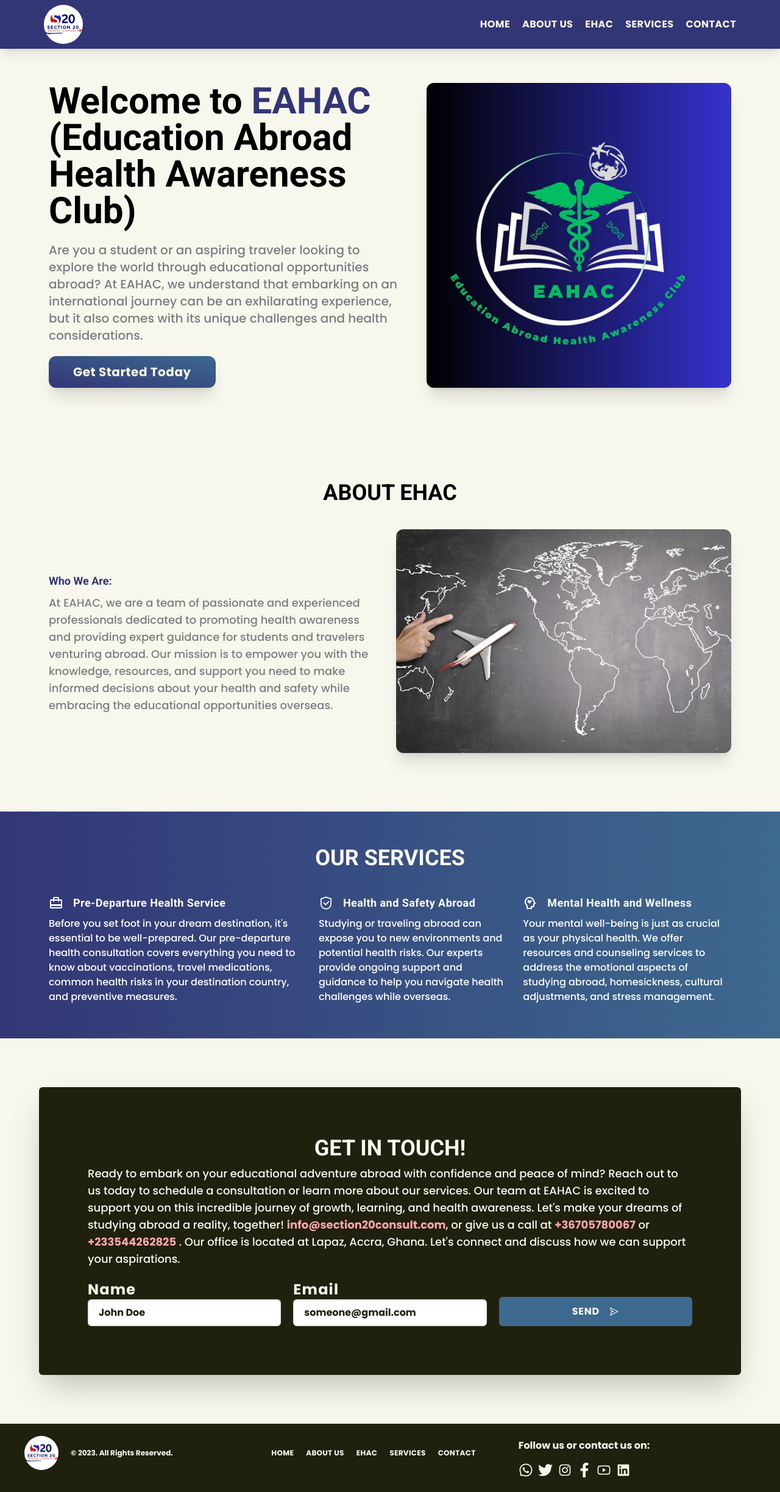
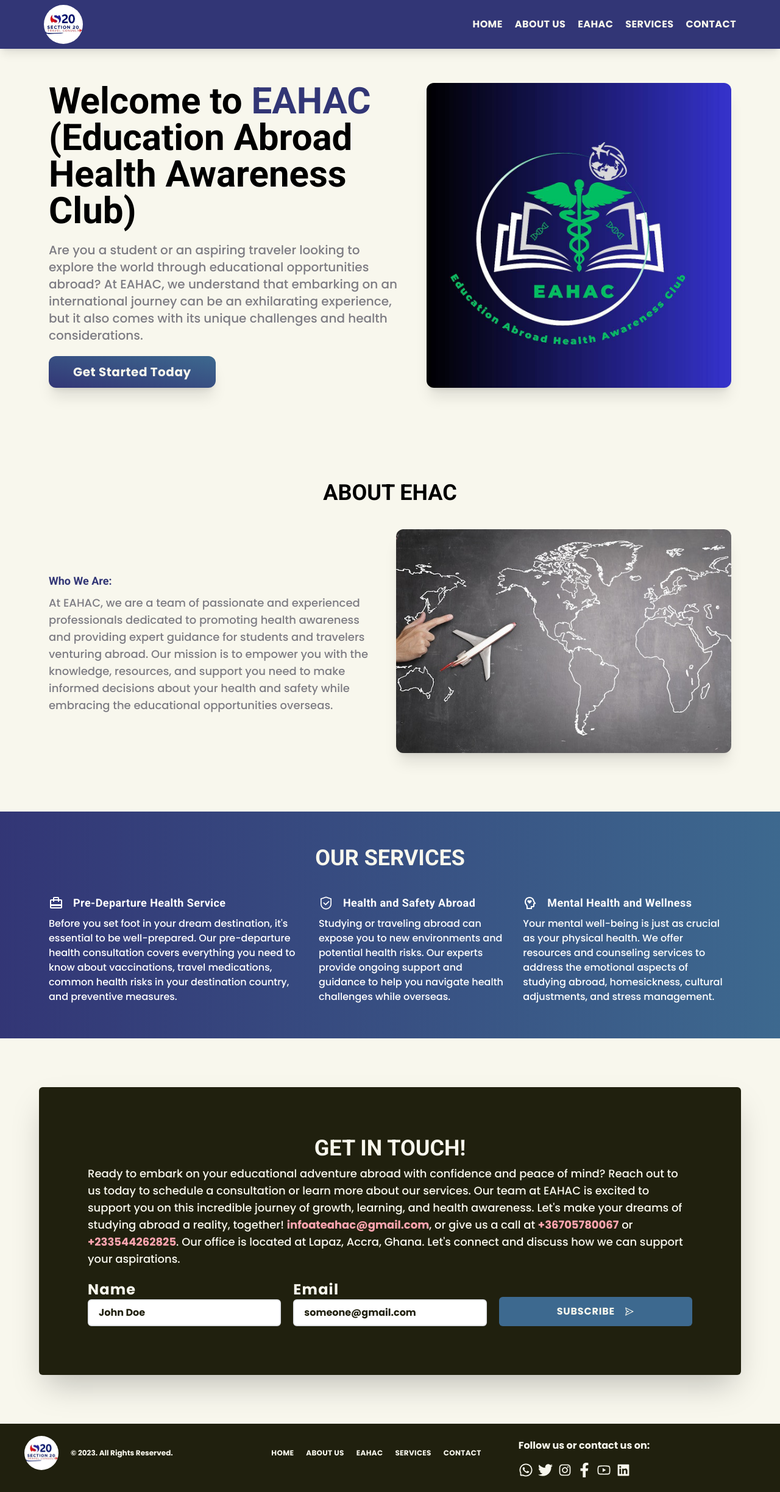
Before and after one commit to Jasoneli/section20-consult, a Next.js app: page /ehac in a window 1280 px wide. Shown: the whole page at 61% size. Built offline with nearby package versions, Linux system fonts and the light colour scheme.

Commit message:
change ehac

```diff
--- a/app/globals.css
+++ b/app/globals.css
@@ -62,9 +62,3 @@ h3 {
 .open .hamburger-bottom {
   transform: rotate(-45deg) translateY(6px) translateX(-6px);
 }
-
-.partners-img {
-  -webkit-filter: grayscale(100%); /* Safari 6.0 - 9.0 */
-  filter: grayscale(100%);
-  /* filter: brightness(0.5) saturate(0%); */
-}
--- a/components/Contact.tsx
+++ b/components/Contact.tsx
@@ -3,9 +3,11 @@ import { AiOutlineSend } from "react-icons/ai";
 import ScrollRevealSection from "./ScrollRevealSection";
 
 const Contact = ({
+  email = "info@section20consult.com",
   title,
   description = " We're eager to hear from you and help you start your journey towards success. For inquiries, fill out the form below, email us at",
 }: {
+  email: string;
   description?: string;
   title?: string;
 }) => {
@@ -29,7 +31,7 @@ const Contact = ({
                 className="font-bold text-rose-300"
                 href="mailto:info@section20consult.com"
               >
-                info@section20consult.com
+                {email}
               </Link>
               , or give us a call at{" "}
               <Link href="tel:+36705780067" className="font-bold text-rose-300">
@@ -41,7 +43,7 @@ const Contact = ({
                 className="font-bold text-rose-300"
               >
                 +233544262825
-              </Link>{" "}
+              </Link>
               . Our office is located at Lapaz, Accra, Ghana. Let&apos;s connect
               and discuss how we can support your aspirations.
             </p>
@@ -84,7 +86,7 @@ const Contact = ({
                 type="submit"
               >
                 <span className="flex text-center justify-center items-center gap-4">
-                  Send <AiOutlineSend />
+                  Subscribe <AiOutlineSend />
                 </span>
               </button>
             </form>
--- a/components/Footer.tsx
+++ b/components/Footer.tsx
@@ -39,7 +39,7 @@ const Footer = () => {
             </li>
             <li>
               <Link className="hover:text-red-500" href="/ehac">
-                EHAC
+                EAHAC
               </Link>
             </li>
             <li>
--- a/components/GetInTouch.tsx
+++ b/components/GetInTouch.tsx
@@ -4,6 +4,7 @@ const GetInTouch = () => {
   return (
     <section className="my-20">
       <Contact
+        email="infoateahac@gmail.com"
         title="ehac"
         description=" Ready to embark on your educational adventure abroad with confidence and peace of mind? Reach out to us today to schedule a consultation or learn more about our services. Our team at EAHAC is excited to support you on this incredible journey of growth, learning, and health awareness. Let's make your dreams of studying abroad a reality, together!"
       />
--- a/components/Navbar.tsx
+++ b/components/Navbar.tsx
@@ -61,7 +61,7 @@ const Navbar = () => {
             </li>
             <li>
               <Link className="hover:text-red-500" href="/ehac">
-                EHAC
+                EAHAC
               </Link>
             </li>
             <li>
@@ -131,7 +131,7 @@ const Navbar = () => {
               href="/ehac"
               onClick={() => setIsOpen(!isOpen)}
             >
-              EHAC
+              EAHAC
             </Link>
             <Link
               href="/services"
@@ -161,7 +161,7 @@ const Navbar = () => {
               About us
             </a>
             <Link className="hover:text-red-500" href="/ehac">
-              EHAC
+              EAHAC
             </Link>
             <a href="" className="hover:text-pink-500">
               Services
--- a/components/Resources.tsx
+++ b/components/Resources.tsx
@@ -12,7 +12,7 @@ const Resources = () => {
             Stay Informed with Our Informative Resources
           </p>
         </div>
-        <div className="max-w-6xl container lg:pb-10 mx-auto grid grid-cols-1 lg:grid-cols-4 gap-5 p-8">
+        <div className="max-w-6xl container lg:pb-10 mx-auto grid grid-cols-1 lg:grid-cols-4 gap-5 p-8 place-items-center">
           <Image
             src="/images/r-1.jpg"
             width={300}
--- a/components/Team.tsx
+++ b/components/Team.tsx
@@ -69,7 +69,7 @@ const Team = () => {
                   className="hover:text-accent"
                   href="mailto:Oathstill@yahoo.co.uk"
                 >
-                  Oathstill@yahoo.co.uk
+                  info@section20consult
                 </Link>
               </p>
             </div>
```
Also changed, not shown: components/EhacServices.tsx (+0 -17 lines).
